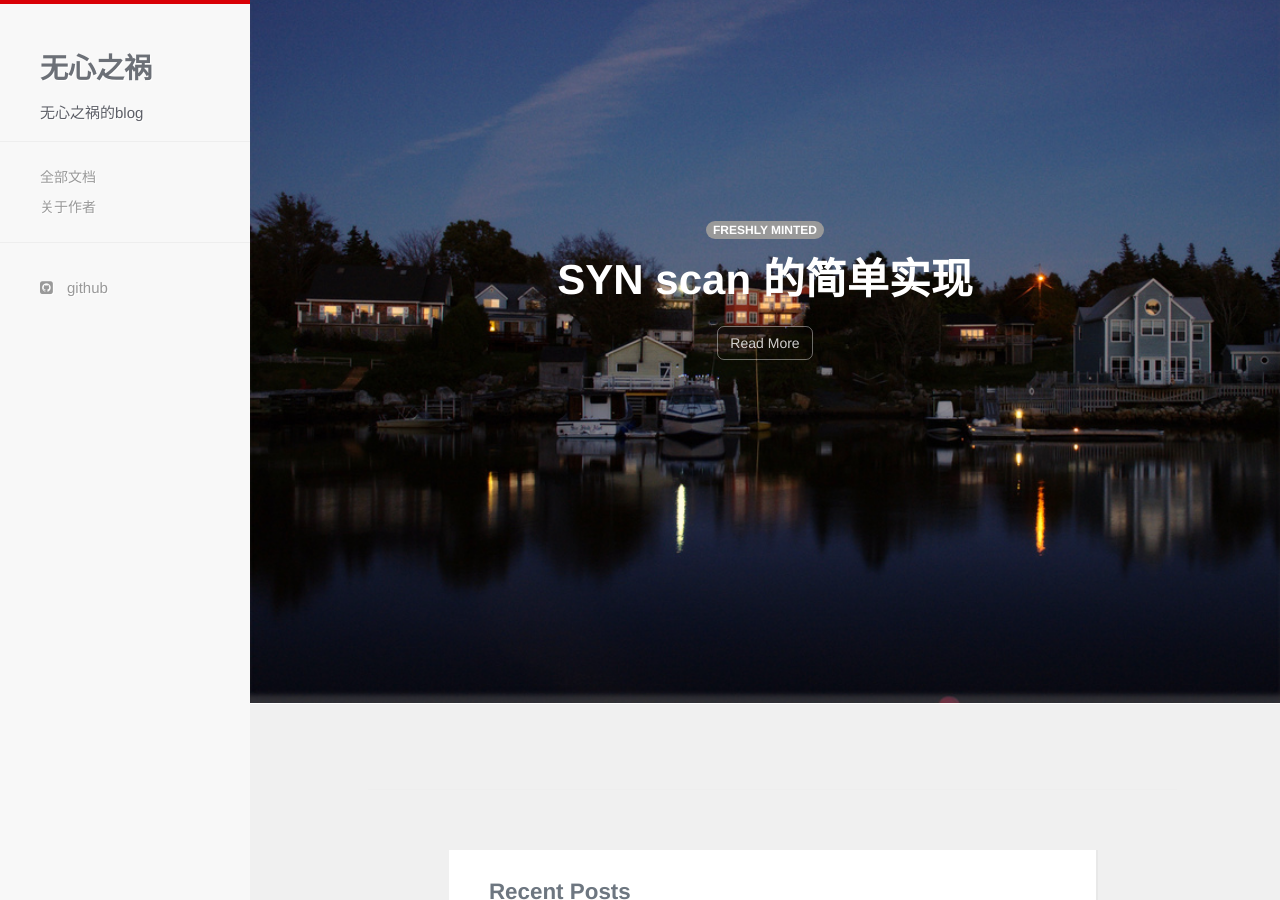
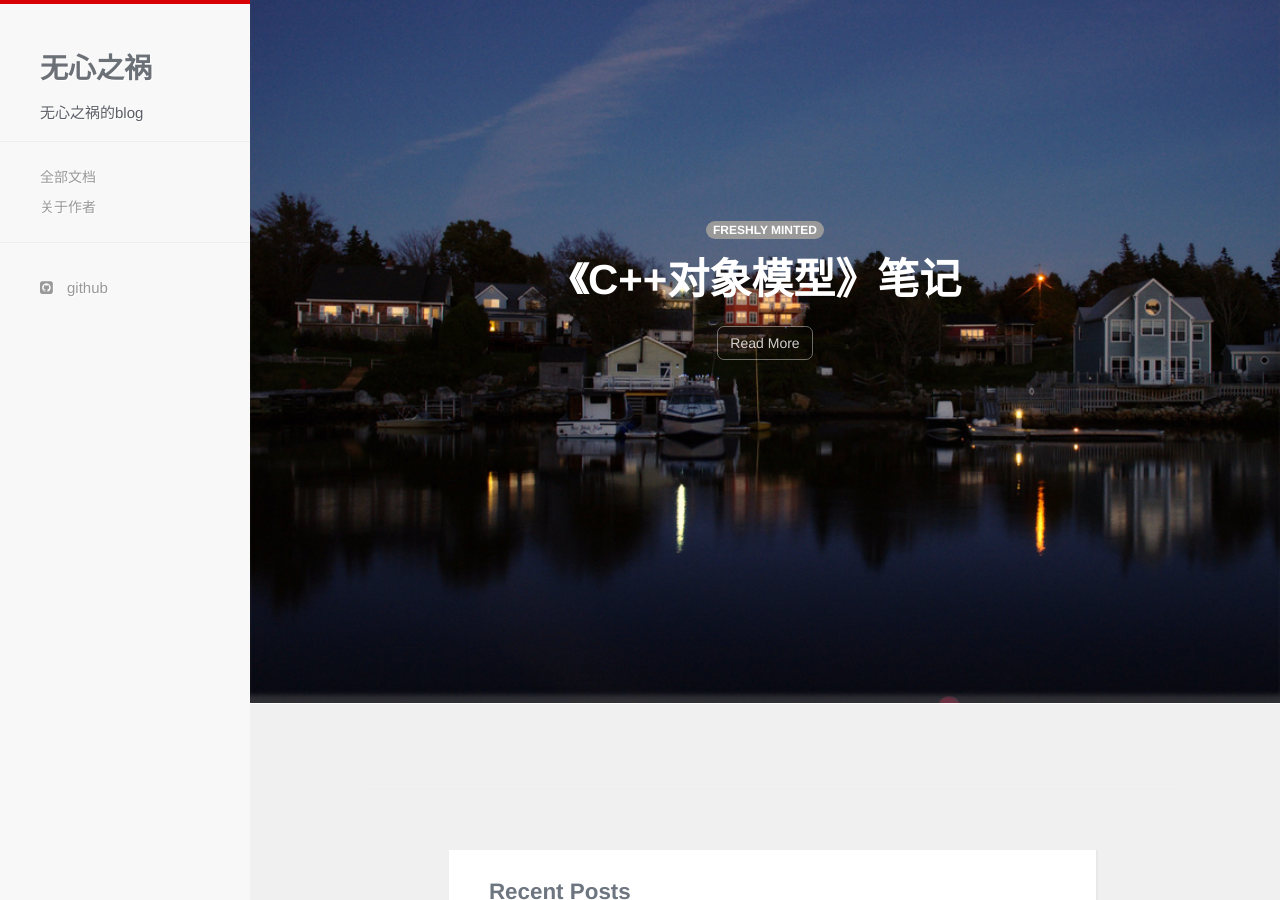
Before and after one commit to ga0/ga0.github.io, a Jekyll site: the page built from index.html, in a window 1280 px wide and 900 px high. Built offline with Jekyll 4.4.1, drawn with Linux system fonts in a browser that asks for light colours; nearby versions of some CDN libraries; Markdown is read by kramdown in place of the engine named in the settings; some of the changed text lies outside the part shown.

Commit message:
增加C++对象模型

```diff
--- a/_posts/2015-05-06-tcpscan.markdown
+++ b/_posts/2015-05-06-tcpscan.markdown
@@ -1,7 +1,7 @@
 ---
 title: SYN scan 的简单实现
 date: 2015-05-06 19:33:40
-categories: socket
+categories: tech
 ---
 
 #什么是SYN Scan
--- /dev/null
+++ b/_posts/2015-05-13-inside-the-cpp-object-model.markdown
@@ -0,0 +1,5 @@
+---
+title: 《C++对象模型》笔记
+date: 2015-05-13 21:34:00
+categories: tech
+---
```
Also changed, not shown: about.html (+4 -4 lines), 1 other file.
